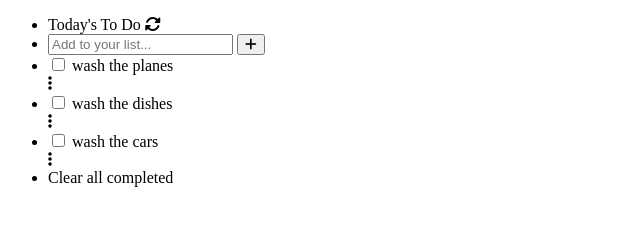
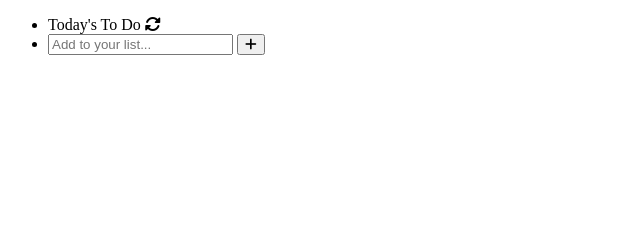
Before and after one commit to kwesiObuobi/to-do-list, a website: page src/index.html in a window 1280 px wide. Shown: the whole page, without its empty margins (0-640 px from the left). Drawn offline with Linux system fonts and the light colour scheme.

Commit message:
Add javascript code for dynamic loading of list items

```diff
--- a/src/index.html
+++ b/src/index.html
@@ -25,29 +25,7 @@
           </form>
         </li>
 
-        <li class="list-item">
-          <div class="list-check-and-name">
-            <input type="checkbox">
-            <span>wash the planes</span>
-          </div>
-          <div class="list-ellipses-box"><i class="fa-solid fa-ellipsis-vertical"></i></div>
-        </li>
-
-        <li class="list-item">
-          <div class="list-check-and-name">
-            <input type="checkbox">
-            <span>wash the dishes</span>
-          </div>
-          <div class="list-ellipses-box"><i class="fa-solid fa-ellipsis-vertical"></i></div>
-        </li>
-        <li class="list-item">
-          <div class="list-check-and-name">
-            <input type="checkbox">
-            <span>wash the cars</span>
-          </div>
-          <div class="list-ellipses-box"><i class="fa-solid fa-ellipsis-vertical"></i></div>
-        </li>
-        <li class="clear-li">Clear all completed</li>
+        <!-- Generate List from Javascript -->
       </ul>
     </section>
   </div>
```
Also changed, not shown: src/index.js (+34 -1 lines).
